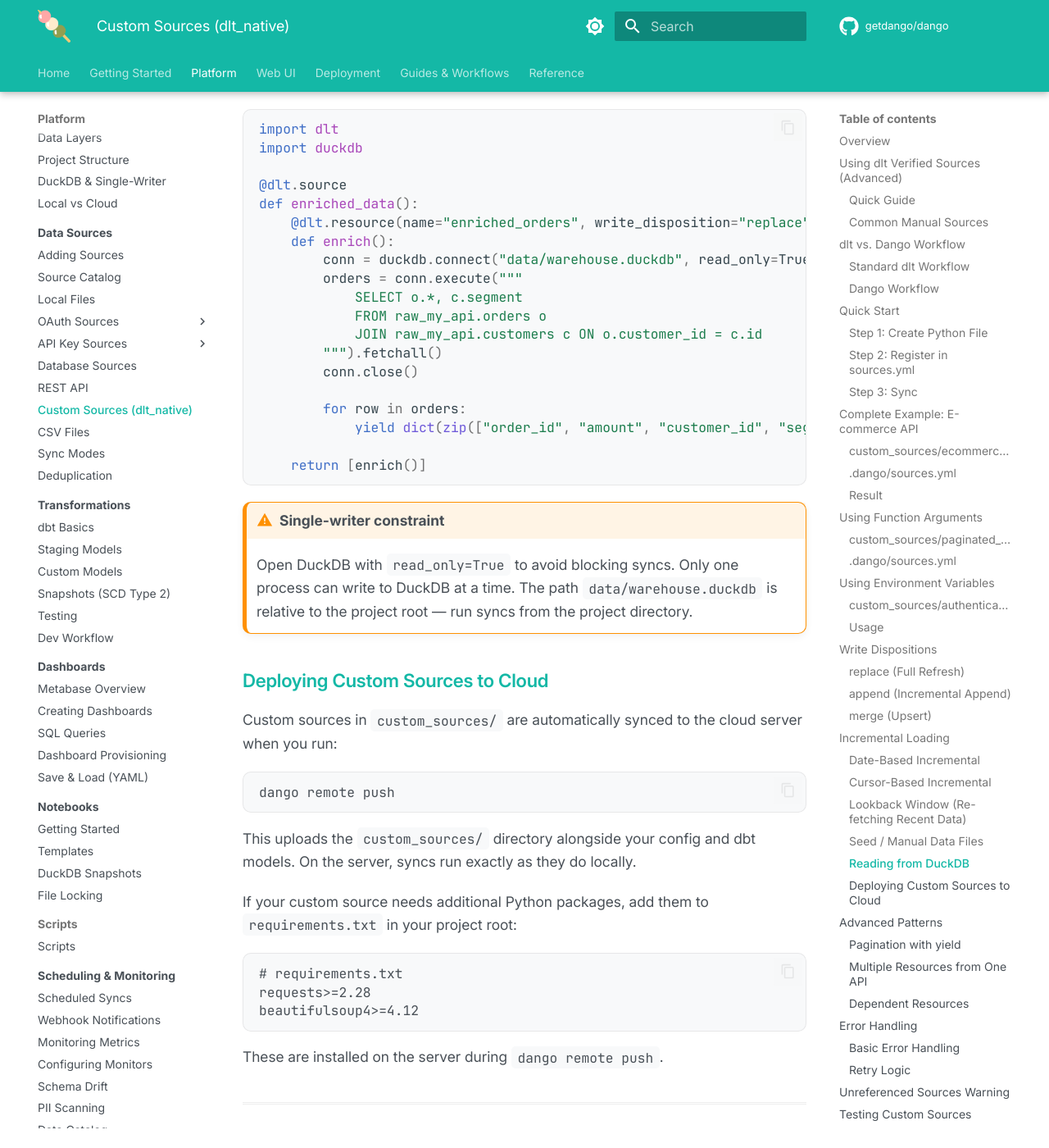
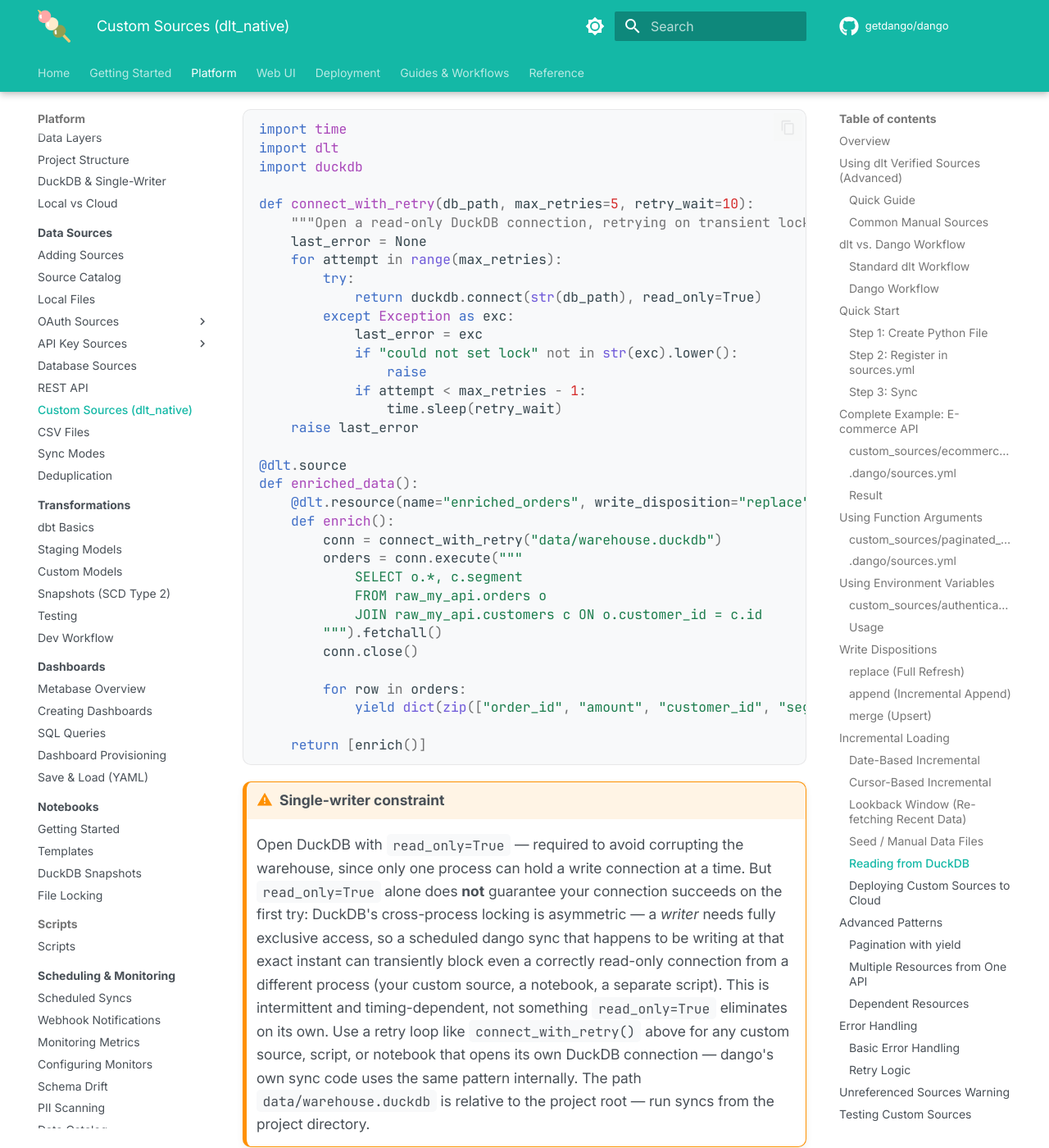
Before and after one commit to getdango/docs, an MkDocs documentation site: the page built from docs/data-sources/custom-sources.md, in a window 1280 px wide and 1400 px high, scrolled down 13614 px. Shown: the whole window at 82% size. Built offline with MkDocs 1.6.1 and Material for MkDocs 9.7.7, drawn with Linux system fonts in a browser that asks for light colours; comment, search, counter and statistics services are not loaded; the version menu is left out.

Commit message:
Fix single-writer warning to reflect DuckDB's actual asymmetric locking, add retry pattern (#57)
read_only=True reduces DuckDB write conflicts but doesn't eliminate them:
a writer needs fully exclusive access, so a correctly read-only connection
from a custom source can still be transiently blocked by a concurrent
dango sync. Found via a real incident (dango repo BUGS-FOUND.md,
2026-09-21) where a custom dlt_native source's unprotected read failed
silently, causing a downstream automation to run successfully on stale
data with no visible signal anything was wrong.

Updates the canonical 'Reading from DuckDB' example to include a small
retry helper by default, so anyone copying it gets the safe pattern.

````diff
--- a/docs/data-sources/custom-sources.md
+++ b/docs/data-sources/custom-sources.md
@@ -529,14 +529,29 @@ dango run --select resource_type:seed
 Custom sources can read from the DuckDB warehouse directly — useful for transformations that need existing data:
 
 ```python
+import time
 import dlt
 import duckdb
+
+def connect_with_retry(db_path, max_retries=5, retry_wait=10):
+    """Open a read-only DuckDB connection, retrying on transient lock conflicts."""
+    last_error = None
+    for attempt in range(max_retries):
+        try:
+            return duckdb.connect(str(db_path), read_only=True)
+        except Exception as exc:
+            last_error = exc
+            if "could not set lock" not in str(exc).lower():
+                raise
+            if attempt < max_retries - 1:
+                time.sleep(retry_wait)
+    raise last_error
 
 @dlt.source
 def enriched_data():
     @dlt.resource(name="enriched_orders", write_disposition="replace")
     def enrich():
-        conn = duckdb.connect("data/warehouse.duckdb", read_only=True)
+        conn = connect_with_retry("data/warehouse.duckdb")
         orders = conn.execute("""
             SELECT o.*, c.segment
             FROM raw_my_api.orders o
@@ -551,7 +566,7 @@ def enriched_data():
 ```
 
 !!! warning "Single-writer constraint"
-    Open DuckDB with `read_only=True` to avoid blocking syncs. Only one process can write to DuckDB at a time. The path `data/warehouse.duckdb` is relative to the project root — run syncs from the project directory.
+    Open DuckDB with `read_only=True` — required to avoid corrupting the warehouse, since only one process can hold a write connection at a time. But `read_only=True` alone does **not** guarantee your connection succeeds on the first try: DuckDB's cross-process locking is asymmetric — a *writer* needs fully exclusive access, so a scheduled dango sync that happens to be writing at that exact instant can transiently block even a correctly read-only connection from a different process (your custom source, a notebook, a separate script). This is intermittent and timing-dependent, not something `read_only=True` eliminates on its own. Use a retry loop like `connect_with_retry()` above for any custom source, script, or notebook that opens its own DuckDB connection — dango's own sync code uses the same pattern internally. The path `data/warehouse.duckdb` is relative to the project root — run syncs from the project directory.
 
 ### Deploying Custom Sources to Cloud
 
````
